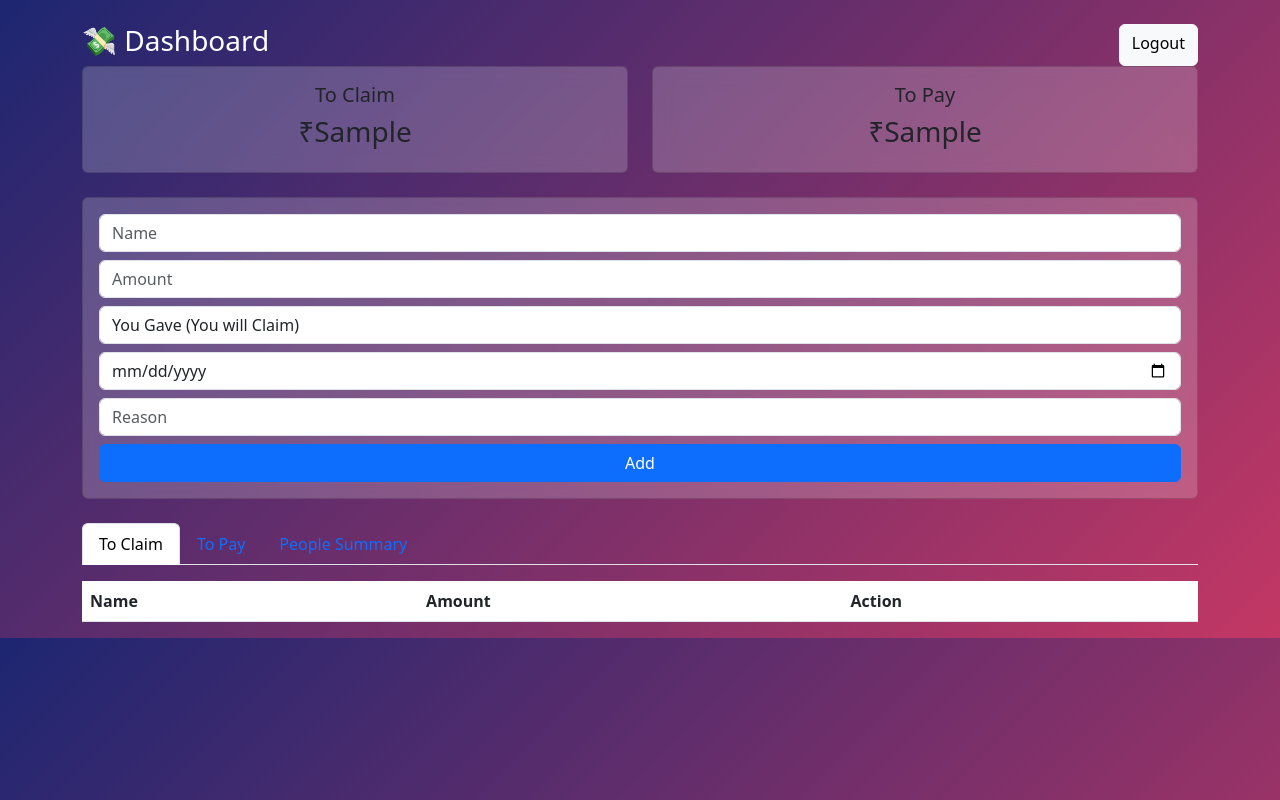
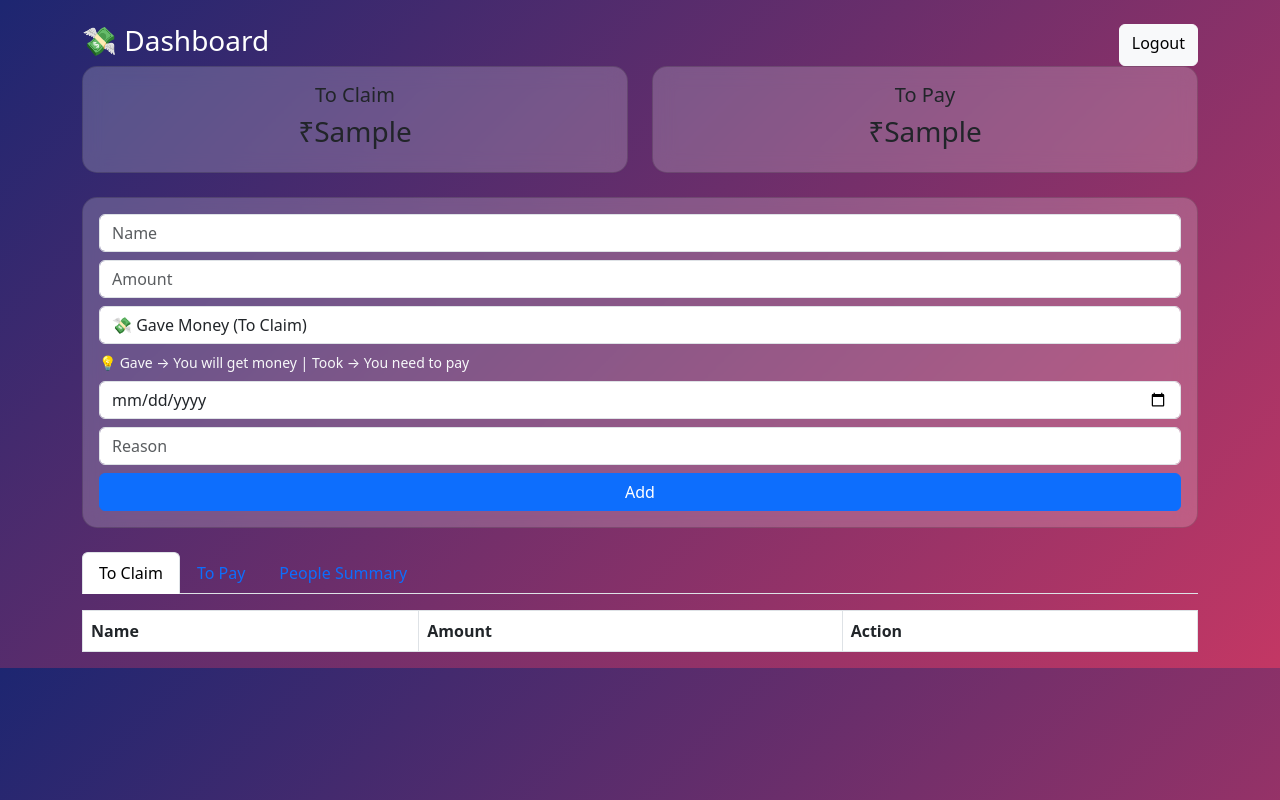
Before and after one commit to sumanb9938-cpu/money-tracker, a Flask app: template templates/index.html in a window 1280 px wide. Run offline with Flask 3, Linux system fonts and the light colour scheme; the template is opened without the code that fills it: most values are stand-ins (such as "Sample title", 1, 10 or a date in 2020); lists and menus that the app fills with data are empty; some libraries are stand-ins or nearby versions.

Commit message:
updated UI: icons, tabs, splitwise summary, improved labels

```diff
--- a/app.py
+++ b/app.py
@@ -9,7 +9,7 @@ app.secret_key = "secret123"
 DATABASE_URL = os.environ.get("DATABASE_URL")
 
 if not DATABASE_URL:
-    raise ValueError("DATABASE_URL")
+    raise ValueError("DATABASE_URL not set!")
 
 conn = psycopg2.connect(DATABASE_URL)
 cursor = conn.cursor()
--- a/templates/index.html
+++ b/templates/index.html
@@ -2,6 +2,8 @@
 <html>
 <head>
 <title>Money Tracker</title>
+
+<meta name="viewport" content="width=device-width, initial-scale=1">
 
 <link href="https://cdn.jsdelivr.net/npm/bootstrap@5.3.0/dist/css/bootstrap.min.css" rel="stylesheet">
 
@@ -10,11 +12,17 @@ body {
     background: linear-gradient(135deg, #1d2671, #c33764);
     color: white;
 }
+
 .card {
     background: rgba(255,255,255,0.2);
     backdrop-filter: blur(10px);
+    border-radius: 15px;
 }
-table { background: white; color: black; }
+
+table {
+    background: white;
+    color: black;
+}
 </style>
 </head>
 
@@ -46,37 +54,56 @@ table { background: white; color: black; }
 
 <!-- ADD FORM -->
 <form action="/add" method="POST" class="card p-3 mb-4">
+
 <input name="name" placeholder="Name" class="form-control mb-2">
+
 <input name="amount" type="number" placeholder="Amount" class="form-control mb-2">
 
+<!-- 🔥 UPDATED DROPDOWN -->
 <select name="type" class="form-control mb-2">
-    <option value="given">You Gave (You will Claim)</option>
-    <option value="received">You Borrowed (You Need to Pay)</option>
+    <option value="given">💸 Gave Money (To Claim)</option>
+    <option value="received">📥 Took Money (To Return)</option>
 </select>
 
-<input name="date" type="date" class="form-control mb-2">
-<input name="reason" placeholder="Reason" class="form-control mb-2">
+<small class="text-light">
+💡 Gave → You will get money | Took → You need to pay
+</small>
 
-<button class="btn btn-primary">Add</button>
+<input name="date" type="date" class="form-control mt-2">
+
+<input name="reason" placeholder="Reason" class="form-control mt-2">
+
+<button class="btn btn-primary mt-2">Add</button>
+
 </form>
 
 <!-- TABS -->
 <ul class="nav nav-tabs mb-3">
-    <li class="nav-item"><button class="nav-link active" onclick="showTab('claim')">To Claim</button></li>
-    <li class="nav-item"><button class="nav-link" onclick="showTab('pay')">To Pay</button></li>
-    <li class="nav-item"><button class="nav-link" onclick="showTab('people')">People Summary</button></li>
+    <li class="nav-item">
+        <button class="nav-link active" onclick="showTab('claim')">To Claim</button>
+    </li>
+    <li class="nav-item">
+        <button class="nav-link" onclick="showTab('pay')">To Pay</button>
+    </li>
+    <li class="nav-item">
+        <button class="nav-link" onclick="showTab('people')">People Summary</button>
+    </li>
 </ul>
 
 <!-- TO CLAIM -->
 <div id="claim">
-<table class="table">
-<tr><th>Name</th><th>Amount</th><th>Action</th></tr>
+<table class="table table-bordered">
+<tr>
+    <th>Name</th>
+    <th>Amount</th>
+    <th>Action</th>
+</tr>
 
 {% for r in records %}
 {% if r[4]=='given' and r[8]=='pending' %}
 <tr>
-<td>{{ r[2] }}</td>
-<td>₹{{ r[3] }}</td>
+    <td>💸 {{ r[2] }}</td>
+    <td class="text-success fw-bold">₹{{ r[3] }}</td>
     <td>
         <a href="/mark_paid/{{ r[0] }}" class="btn btn-success btn-sm">Paid</a>
         <a href="/delete/{{ r[0] }}" class="btn btn-danger btn-sm">Delete</a>
@@ -89,14 +116,18 @@ table { background: white; color: black; }
 
 <!-- TO PAY -->
 <div id="pay" style="display:none;">
-<table class="table">
-<tr><th>Name</th><th>Amount</th><th>Action</th></tr>
+<table class="table table-bordered">
+<tr>
+    <th>Name</th>
+    <th>Amount</th>
+    <th>Action</th>
+</tr>
 
 {% for r in records %}
 {% if r[4]=='received' and r[8]=='pending' %}
 <tr>
-<td>{{ r[2] }}</td>
-<td>₹{{ r[3] }}</td>
+    <td>📥 {{ r[2] }}</td>
+    <td class="text-danger fw-bold">₹{{ r[3] }}</td>
     <td>
         <a href="/mark_paid/{{ r[0] }}" class="btn btn-success btn-sm">Paid</a>
         <a href="/delete/{{ r[0] }}" class="btn btn-danger btn-sm">Delete</a>
@@ -109,8 +140,11 @@ table { background: white; color: black; }
 
 <!-- PEOPLE SUMMARY -->
 <div id="people" style="display:none;">
-<table class="table">
-<tr><th>Name</th><th>Status</th></tr>
+<table class="table table-bordered">
+<tr>
+    <th>Name</th>
+    <th>Status</th>
+</tr>
 
 {% for p in people %}
 <tr>
@@ -118,9 +152,9 @@ table { background: white; color: black; }
     <td>
         {% set balance = p[1] - p[2] %}
         {% if balance > 0 %}
-You will get ₹{{ balance }}
+            <span class="text-success fw-bold">You will get ₹{{ balance }}</span>
         {% elif balance < 0 %}
-You owe ₹{{ -balance }}
+            <span class="text-danger fw-bold">You owe ₹{{ -balance }}</span>
         {% else %}
             Settled
         {% endif %}
@@ -132,6 +166,7 @@ Settled
 
 </div>
 
+<!-- JS -->
 <script>
 function showTab(tab){
     document.getElementById('claim').style.display='none';
@@ -139,6 +174,10 @@ function showTab(tab){
     document.getElementById('people').style.display='none';
 
     document.getElementById(tab).style.display='block';
+
+    let tabs = document.querySelectorAll(".nav-link");
+    tabs.forEach(btn => btn.classList.remove("active"));
+    event.target.classList.add("active");
 }
 </script>
 
```
Lines whose indentation alone changed are shown as unchanged.
